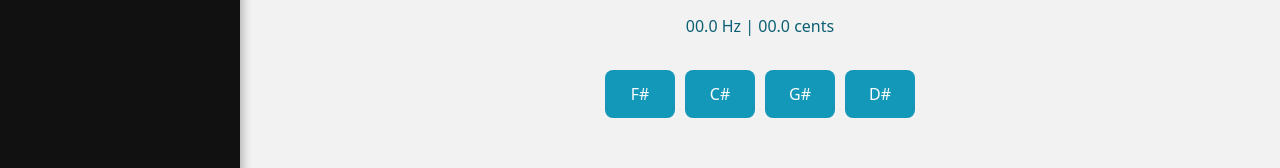
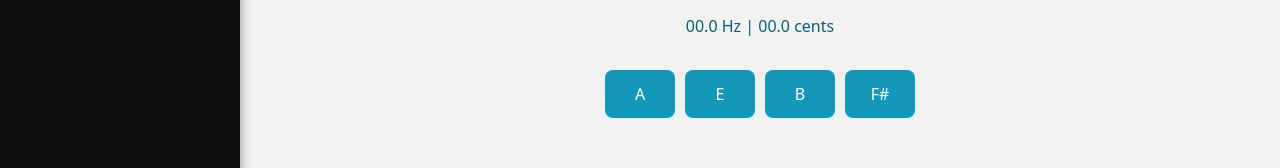
Before and after one commit to Mauboru/AFINACAICARA-WEB-REACT, a React (Vite) app: page /afinador in a window 1280 px wide. Shown: the part 468-636 px from the top of the page. Built offline with nearby package versions, Linux system fonts and the light colour scheme; no server answers.

Commit message:
afinação correta com frequencia certa

```diff
--- a/src/pages/Turner.jsx
+++ b/src/pages/Turner.jsx
@@ -4,26 +4,8 @@ import MainLayout from '../layouts/MainLayout';
 import { useTuner } from '../context/TurnerContext';
 
 export default function Turner() {
-  const chromaticNotes = [
-    "C", "C#", "D", "D#", "E", "F",
-    "F#", "G", "G#", "A", "A#", "B"
-  ];
-
-  const keySemitoneOffsets = {
-    C: 0,
-    "C#": 1,
-    D: 2,
-    "D#": 3,
-    E: 4,
-    F: 5,
-    "F#": 6,
-    G: 7,
-    "G#": 8,
-    A: 9,
-    "A#": 10,
-    B: 11,
-  };
-
+  const chromaticNotes = [ "C", "C#", "D", "D#", "E", "F", "F#", "G", "G#", "A", "A#", "B" ];
+  const keySemitoneOffsets = { C: 0, "C#": 1, D: 2, "D#": 3, E: 4, F: 5, "F#": 6, G: 7, "G#": 8, A: 9, "A#": 10, B: 11 };
   const instrumentNotesMap = {
     Rabeca: [
       { name: "A", freq: 440.00 },
@@ -56,15 +38,17 @@ export default function Turner() {
       { name: "E", freq: 659.26 }
     ]
   };
+  const instrumentReferenceNote = { Rabeca: "A", Violino: "G", Machete: "B", Viola: "A", "Meia-Viola": "A" };
 
   const [detectedNote, setDetectedNote] = useState("");
   const [detectedFreq, setDetectedFreq] = useState(null);
   const [offset, setOffset] = useState(0);
-
   const audioContextRef = useRef(null);
   const analyserNodeRef = useRef(null);
   const dataArrayRef = useRef(null);
   const sourceRef = useRef(null);
+
+  const formatNoteName = (noteName) => noteName;
 
   const playTone = (freq, duration = 1) => {
     const audioCtx = new (window.AudioContext || window.webkitAudioContext)();
@@ -88,22 +72,13 @@ export default function Turner() {
 
   const transposeNotes = (notes, semitones) => {
     return notes.map(note => {
-      // acha o índice da nota original
       const originalIndex = chromaticNotes.indexOf(note.name);
       if (originalIndex === -1) {
-        // caso não encontre, retorna a nota original
         return { ...note };
       }
-
-      // calcula novo índice com transposição
       const transposedIndex = (originalIndex + semitones + 12) % 12;
-
-      // pega o nome transposto
       const transposedName = chromaticNotes[transposedIndex];
-
-      // calcula frequência transposta
       const transposedFreq = note.freq * Math.pow(2, semitones / 12);
-
       return {
         name: transposedName,
         freq: transposedFreq,
@@ -112,13 +87,10 @@ export default function Turner() {
   };
 
   const { instrument, note } = useTuner();
-
   const baseNotes = instrumentNotesMap[instrument] || [];
-  const instrumentKey = note || "D";
-  const semitoneOffset = keySemitoneOffsets[instrumentKey] ?? 0;
-  const notes = transposeNotes(baseNotes, semitoneOffset);
-
-  const formatNoteName = (noteName) => noteName;
+  const referenceNote = instrumentReferenceNote[instrument] || baseNotes[2]?.name || "A";
+  const semitones = keySemitoneOffsets[note] - keySemitoneOffsets[referenceNote];
+  const notes = transposeNotes(baseNotes, semitones);
 
   const getClosestNote = (freq) => {
     return notes.reduce((prev, curr) =>
@@ -198,6 +170,10 @@ export default function Turner() {
     return smoothed;
   };
 
+  const playNote = (note) => {
+    playTone(note.freq, 1);
+  };
+
   useEffect(() => {
     const initMic = async () => {
       const stream = await navigator.mediaDevices.getUserMedia({ audio: true });
@@ -231,10 +207,8 @@ export default function Turner() {
           setOffset(0);
           setDetectedFreq(null);
         }
-
         requestAnimationFrame(process);
       };
-
       process();
     };
 
@@ -244,10 +218,6 @@ export default function Turner() {
       audioContextRef.current?.close();
     };
   }, [instrument, note]);
-
-  const playNote = (note) => {
-    playTone(note.freq, 1);
-  };
 
   return (
     <MainLayout>
```
